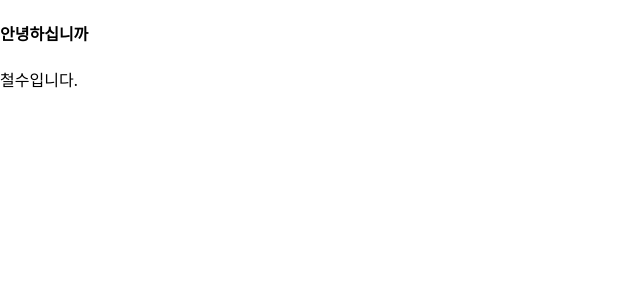
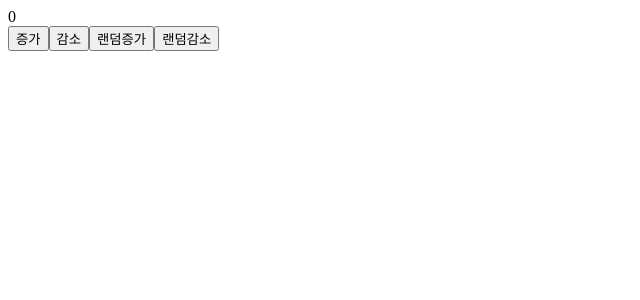
Before and after one commit to seokxx/TypeScript, a React (Create React App) app: page / in a window 1280 px wide. Shown: the top 300 px of the page, without its empty margins (0-640 px from the left). Built offline with nearby package versions, Linux system fonts and the light colour scheme.

Commit message:
(17강) redux
state 저장소

```diff
--- a/package.json
+++ b/package.json
@@ -3,6 +3,7 @@
   "version": "0.1.0",
   "private": true,
   "dependencies": {
+    "@reduxjs/toolkit": "^1.9.5",
     "@testing-library/jest-dom": "^5.16.5",
     "@testing-library/react": "^13.4.0",
     "@testing-library/user-event": "^13.5.0",
@@ -12,7 +13,9 @@
     "@types/react-dom": "^18.2.6",
     "react": "^18.2.0",
     "react-dom": "^18.2.0",
+    "react-redux": "^8.1.1",
     "react-scripts": "5.0.1",
+    "redux": "^4.2.1",
     "typescript": "^4.9.5",
     "web-vitals": "^2.1.4"
   },
--- a/src/App.tsx
+++ b/src/App.tsx
@@ -1,21 +1,53 @@
-import React, {useState} from 'react';
+import React from "react";
+import { useDispatch, useSelector } from "react-redux";
+import {
+  RootState,
+  AppDispatch,
+  increment,
+  decrement,
+  incrementByAmount,
+  decrementByAmount,
+} from "./index";
 
-function App(){
-
-let [user, setUser] = useState<string |number>('hong')
-
+function App() {
+  const state = useSelector((state: RootState) => state);
+  const dispatch = useDispatch<AppDispatch>();
+  const getRandom = (min: number, max: number) =>
+    Math.floor(Math.random() * (max - min) + min);
+  let rand = getRandom(1, 100);
   return (
-    <div>
-      <h4>안녕하십니까</h4>
-      <Profile name="철수" age="20"></Profile>
+    <div className="App">
+      {state.counter1.count} <br />
+      <button
+        onClick={() => {
+          dispatch(increment());
+        }}
+      >
+        증가
+      </button>
+      <button
+        onClick={() => {
+          dispatch(decrement());
+        }}
+      >
+        감소
+      </button>
+      <button
+        onClick={() => {
+          dispatch(incrementByAmount(rand));
+        }}
+      >
+        랜덤증가
+      </button>
+      <button
+        onClick={() => {
+          dispatch(decrementByAmount(rand));
+        }}
+      >
+        랜덤감소
+      </button>
     </div>
   );
 }
 
-function Profile(props:{name:string, age:string}) :JSX.Element{
-  return(
-    <div>{props.name}입니다.</div>
-  )
-}
-
 export default App;
--- a/src/index.tsx
+++ b/src/index.tsx
@@ -1,19 +1,50 @@
 import React from 'react';
-import ReactDOM from 'react-dom/client';
-import './index.css';
+import ReactDOM from 'react-dom';
+import { createSlice, configureStore, PayloadAction } from '@reduxjs/toolkit';
+import { Provider } from 'react-redux';
 import App from './App';
-import reportWebVitals from './reportWebVitals';
 
-const root = ReactDOM.createRoot(
-  document.getElementById('root') as HTMLElement
-);
-root.render(
+interface Count { count: number, user: string}
+
+const initialState: Count = { count: 0, user : 'hong' };
+
+const counterSlice = createSlice({
+  name: 'counter',
+  initialState : initialState,
+  reducers: {
+    increment (state){
+      state.count += 1
+    },
+    decrement (state){
+      state.count -= 1
+    },
+    incrementByAmount (state, action :PayloadAction<number>){
+      state.count += action.payload
+    },
+    decrementByAmount (state, action :PayloadAction<number>){
+      state.count -= action.payload
+    }
+  }
+})
+
+let store = configureStore({
+  reducer: {
+    counter1 : counterSlice.reducer
+  }
+})
+
+//useSelector 타입지정
+export type RootState = ReturnType<typeof store.getState>
+//useDispatch 타입지정
+export type AppDispatch = typeof store.dispatch
+//만든 함수 export
+export let {increment, decrement, incrementByAmount, decrementByAmount} = counterSlice.actions
+
+ReactDOM.render(
   <React.StrictMode>
-    <App />
-  </React.StrictMode>
-);
-
-// If you want to start measuring performance in your app, pass a function
-// to log results (for example: reportWebVitals(console.log))
-// or send to an analytics endpoint. Learn more: https://bit.ly/CRA-vitals
-reportWebVitals();
+    <Provider store={store}>
+      <App />
+    </Provider>
+  </React.StrictMode>,
+  document.getElementById('root')
+)
```
Also changed, not shown: 1 other file (tests, documents, lock files or other folders).
